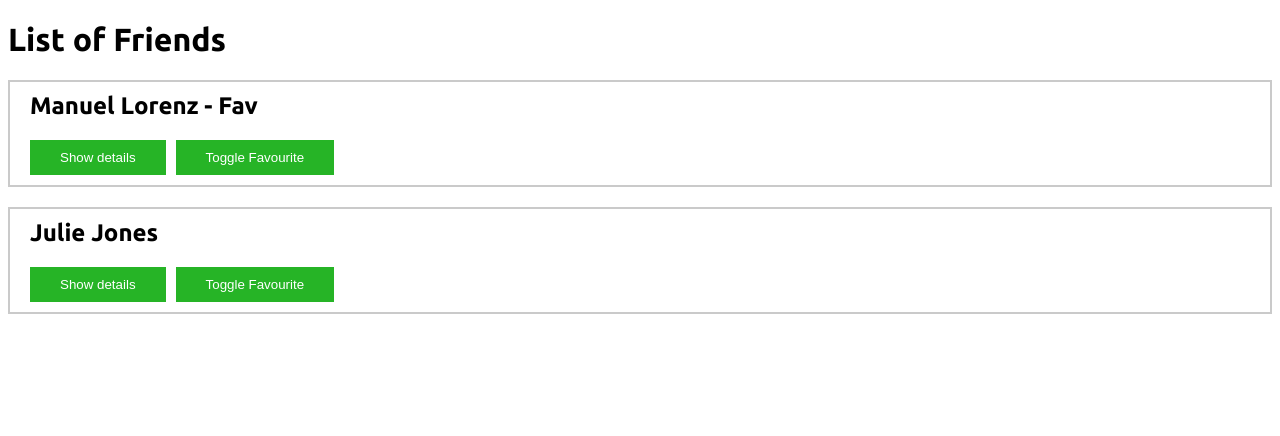
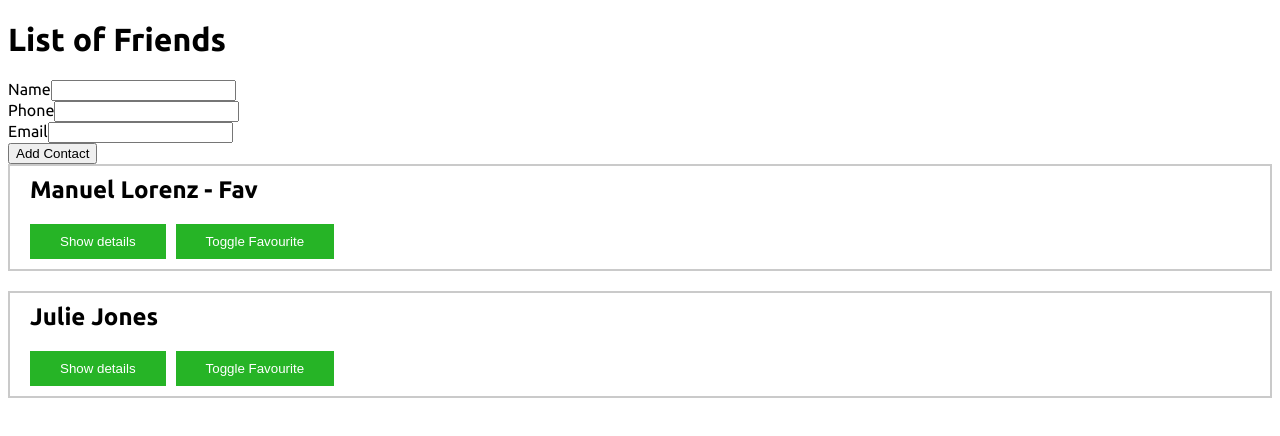
Before and after one commit to sofiapuch/first-app-vue-udemy, a Vue app: page / in a window 1280 px wide. Shown: the top 436 px of the page. Built offline with nearby package versions, Linux system fonts and the light colour scheme.

Commit message:
Created new component to be able to add new contacts

```diff
--- a/src/App.vue
+++ b/src/App.vue
@@ -1,5 +1,6 @@
 <template>
     <h1>List of Friends</h1>
+    <new-friend @add-contact="addContact"></new-friend>
     <friend-contact
         v-for="friend in friends"
         :key="friend.id"
@@ -34,6 +35,16 @@ export default {
         toggleFavouriteStatus(friendId) {
             const friendFound = this.friends.find( friend => friend.id === friendId);
             friendFound.isFavourite = !friendFound.isFavourite;
+        },
+        addContact(contact) {
+            const newFriend = {
+                id: new Date().toISOString(),
+                name: contact.name,
+                phone: contact.phone,
+                email: contact.email,
+                isFavourite: false
+            }
+            this.friends.push(newFriend);
         }
     }
 }
--- a/src/components/FriendContact.vue
+++ b/src/components/FriendContact.vue
@@ -25,6 +25,7 @@ export default {
     props: {
         friend: Object
     },
+    emits: ['toggle-favourite'],
     data() {
         return {
             detailsAreVisible: false
--- /dev/null
+++ b/src/components/NewFriend.vue
@@ -0,0 +1,39 @@
+<template>
+    <form @submit.prevent="addContact()">
+        <div>
+            <label>Name</label>
+            <input type="text" v-model="name" />
+        </div>
+        <div>
+            <label>Phone</label>
+            <input type="text" v-model="phone" />
+        </div>
+        <div>
+            <label>Email</label>
+            <input type="text" v-model="email" />
+        </div>
+        <button>Add Contact</button>
+    </form>
+</template>
+
+<script>
+export default {
+    emits: ['add-contact'],
+    data() {
+        return {
+            name: '',
+            phone: '',
+            email: ''
+        }
+    },
+    methods: {
+        addContact() {
+            this.$emit('add-contact', {
+                name: this.name,
+                phone: this.phone,
+                email: this.email
+            });
+        }
+    }
+}
+</script>
--- a/src/main.js
+++ b/src/main.js
@@ -2,9 +2,11 @@ import { createApp } from 'vue';
 
 import App from './App.vue';
 import FriendContact from './components/FriendContact.vue';
+import NewFriend from './components/NewFriend.vue';
 
 const app = createApp(App);
 
 app.component('friend-contact', FriendContact);
+app.component('new-friend', NewFriend);
 
 app.mount('#app');
```
